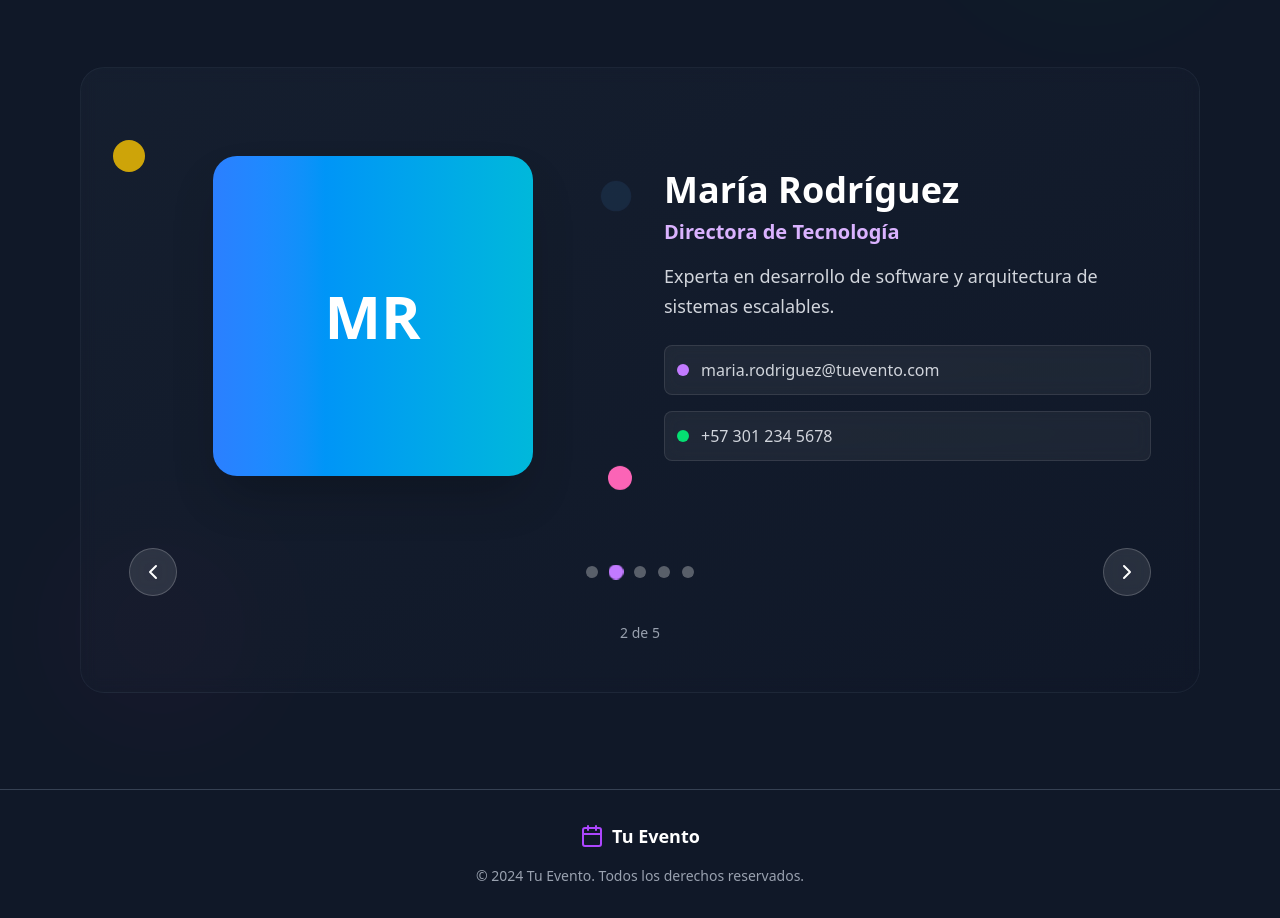
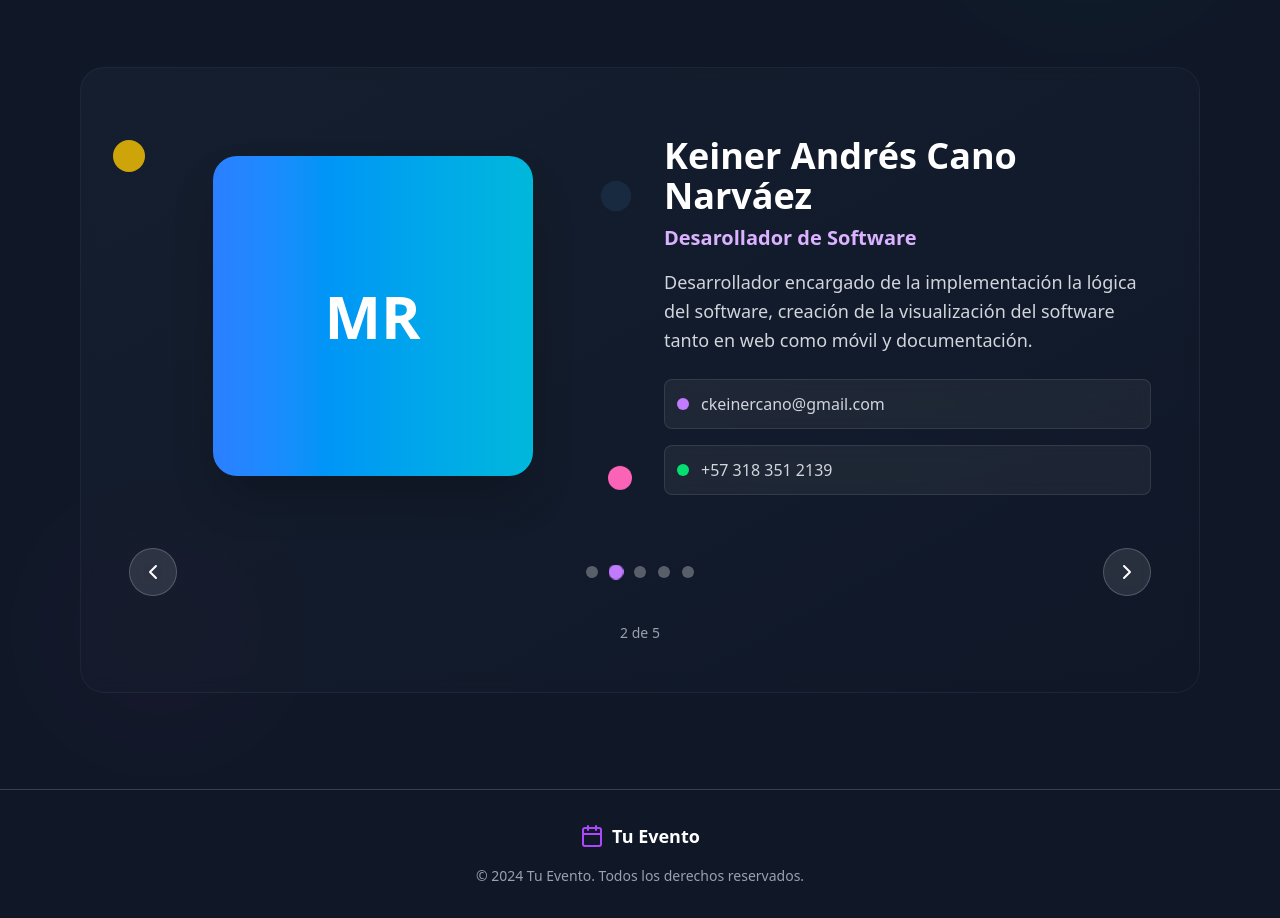
Before and after one commit to lozano2303/tu-evento, a React (Vite) app in the folder TuEventoFrontend (Web)/: page /nosotros in a window 1280 px wide. Shown: the part 3440-4358 px from the top of the page. Built offline with nearby package versions, Linux system fonts and the light colour scheme.

Commit message:
content: update 'About Us' section with real team information

```diff
--- a/TuEventoFrontend (Web)/src/components/views/AboutUs.jsx
+++ b/TuEventoFrontend (Web)/src/components/views/AboutUs.jsx
@@ -7,52 +7,52 @@ export default function AboutUs() {
   const teamMembers = [
     {
       id: 1,
-      name: "Juan Delgado",
-      email: "juan.delgado@tuevento.com",
-      phone: "+57 300 123 4567",
+      name: "Carlos Francisco Andrade Bermeo",
+      email: "franciscoandradebermeo560@gmail.com",
+      phone: "+57 322 667 5852",
       initials: "JD",
-      role: "CEO & Fundador",
-      description: "Líder visionario con más de 10 años de experiencia en la industria de eventos.",
+      role: "Desarollador de Software",
+      description: "Responsable de implementar la lógica del sistema, creación de la interfaz gráfica móvil y documentación.",
       gradient: "from-purple-500 to-pink-500"
     },
     {
       id: 2,
-      name: "María Rodríguez",
-      email: "maria.rodriguez@tuevento.com",
-      phone: "+57 301 234 5678",
+      name: "Keiner Andrés Cano Narváez",
+      email: "ckeinercano@gmail.com",
+      phone: "+57 318 351 2139",
       initials: "MR",
-      role: "Directora de Tecnología",
-      description: "Experta en desarrollo de software y arquitectura de sistemas escalables.",
+      role: "Desarollador de Software",
+      description: "Desarrollador encargado de la implementación la lógica del software, creación de la visualización del software tanto en web como móvil y documentación. ",
       gradient: "from-blue-500 to-cyan-500"
     },
     {
       id: 3,
-      name: "Carlos García",
-      email: "carlos.garcia@tuevento.com",
-      phone: "+57 302 345 6789",
+      name: "Cristofer David Lozano Contreras",
+      email: "cristoferlozano233@gmail.com",
+      phone: "+57 313 460  5214",
       initials: "CG",
-      role: "Director de Diseño",
-      description: "Especialista en UX/UI con enfoque en experiencias de usuario innovadoras.",
+      role: "Desarollador de Software",
+      description: "Encargado de vigilar el seguimiento del equipo, desarrollador del Backend, diseñador de la base de datos, apoyo en la visualización móvil y documentación.",
       gradient: "from-green-500 to-emerald-500"
     },
     {
       id: 4,
-      name: "Ana López",
-      email: "ana.lopez@tuevento.com",
-      phone: "+57 303 456 7890",
+      name: "Angel Farid Rivera Suarez",
+      email: "angelfaridr1@gmail.com",
+      phone: "+57 314 469 1610",
       initials: "AL",
-      role: "Gerente de Marketing",
-      description: "Estratega de marketing digital con pasión por conectar marcas con audiencias.",
+      role: "Desarollador de Software",
+      description: "Enfocado en la visualización y diseño intuitivo del software web y documentación. ",
       gradient: "from-yellow-500 to-orange-500"
     },
     {
       id: 5,
-      name: "Diego Pérez",
-      email: "diego.perez@tuevento.com",
-      phone: "+57 304 567 8901",
+      name: "Jhampier Santos Ortiz",
+      email: "ortizjhampier@gmail.com",
+      phone: "+57 302 770 0760",
       initials: "DP",
-      role: "Especialista en Eventos",
-      description: "Coordinador de eventos con experiencia en gestión de proyectos complejos.",
+      role: "Desarollador de Software",
+      description: "Responsable de implementar la lógica del sistema, creación de interfaces gráficas web y móviles, además de la elaboración de la documentación del proyecto.",
       gradient: "from-pink-500 to-rose-500"
     }
   ];
```
